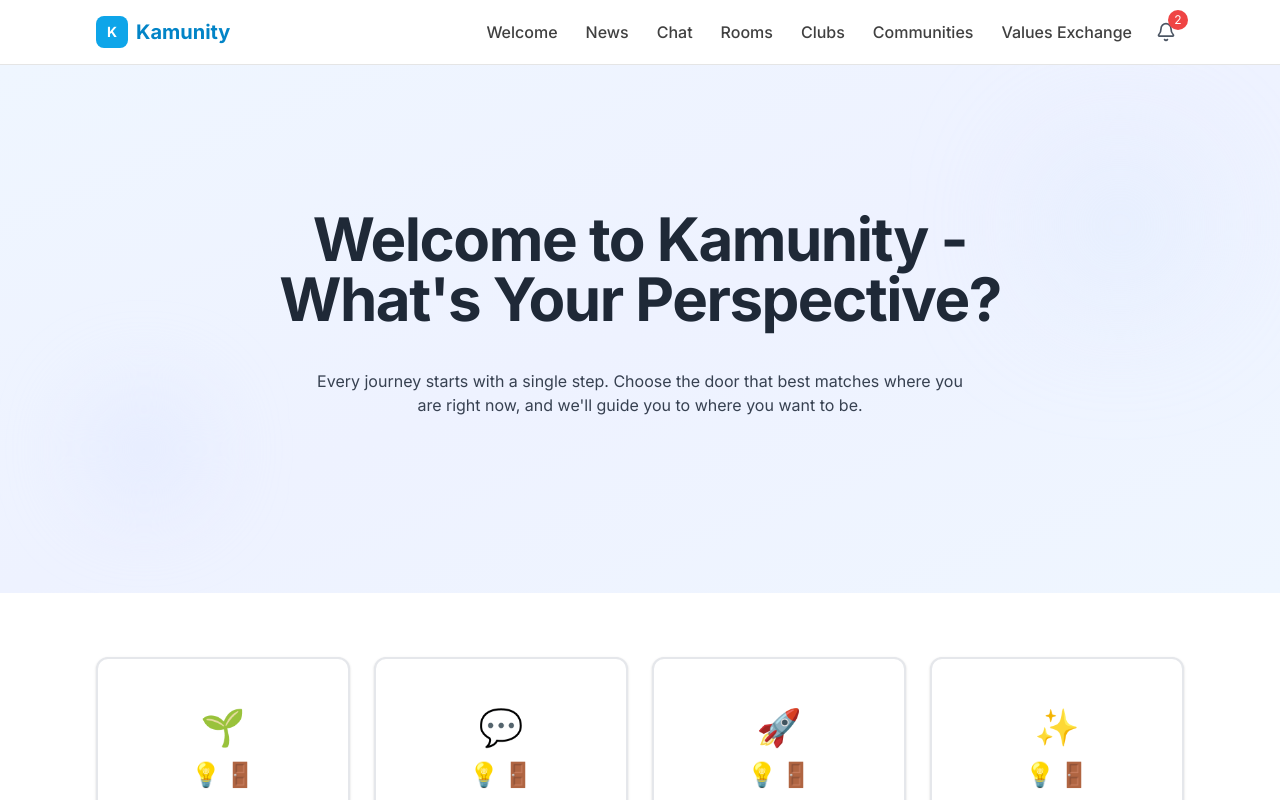
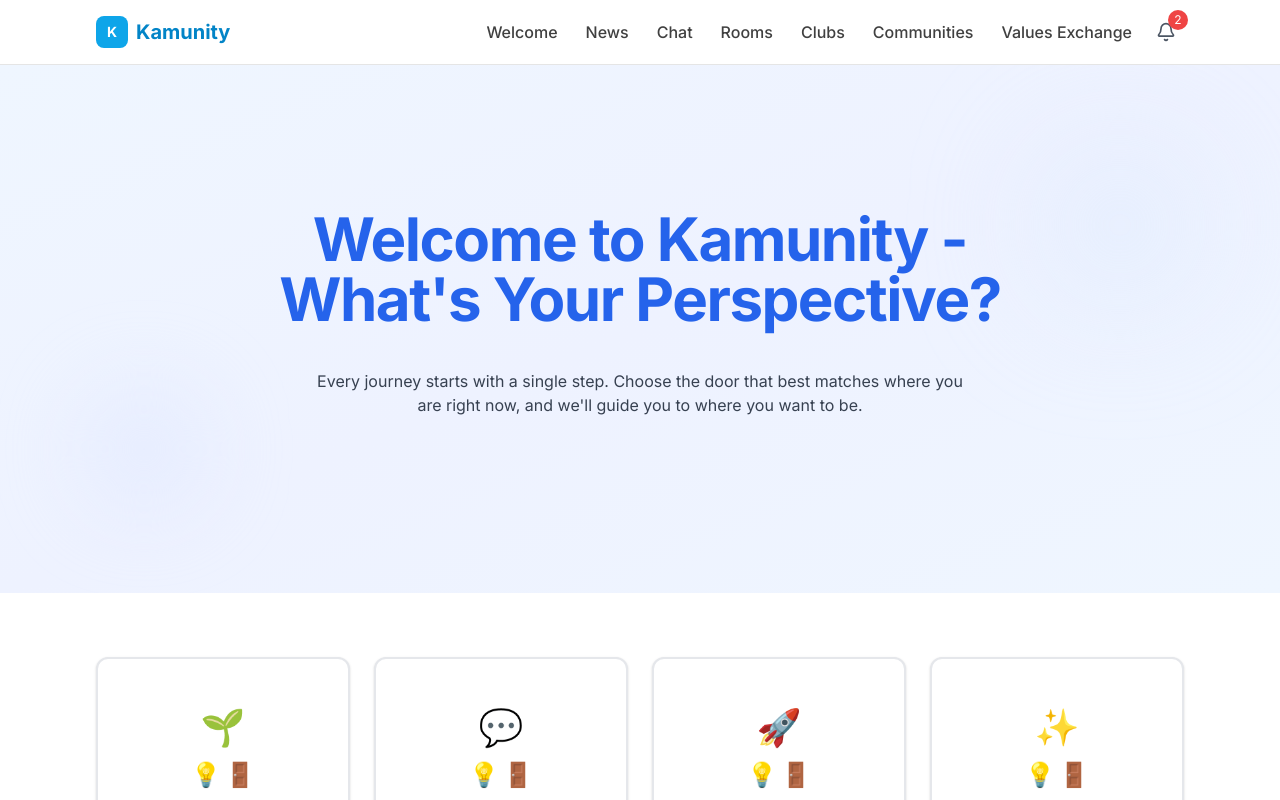
Before and after one commit to makemikefulleragain/kamunity-demo, a Next.js app: page /welcome in a window 1280 px wide. Shown: the top 800 px of the page. Built offline with nearby package versions, Linux system fonts and the light colour scheme.

Commit message:
Set welcome page title to blue

```diff
--- a/src/app/welcome/page.tsx
+++ b/src/app/welcome/page.tsx
@@ -119,7 +119,7 @@ const WelcomePage = () => {
 
         <Container className="relative z-10">
           <Flex direction="col" align="center" justify="center" className="text-center py-12">
-            <Heading level={1} variant="display" className="text-gray-800 mb-6 max-w-3xl">
+            <Heading level={1} variant="display" className="text-blue-600 mb-6 max-w-3xl">
               Welcome to Kamunity - What&apos;s Your Perspective?
             </Heading>
 
```
